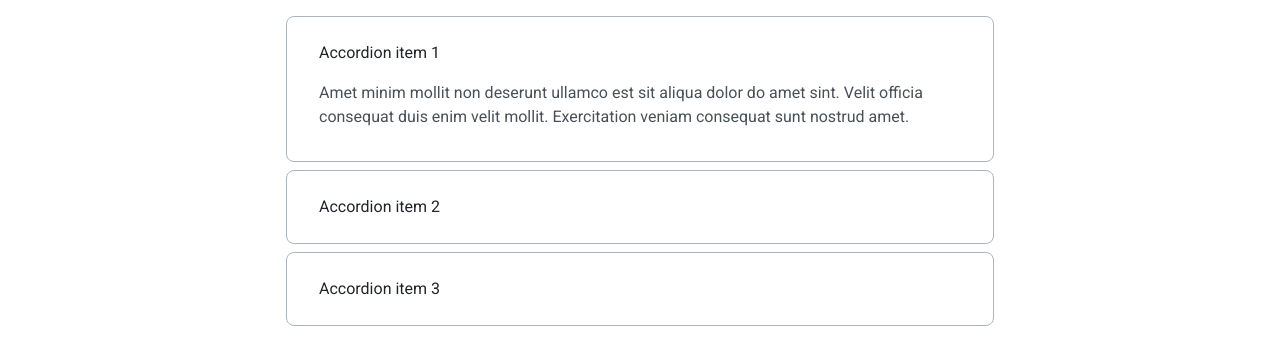
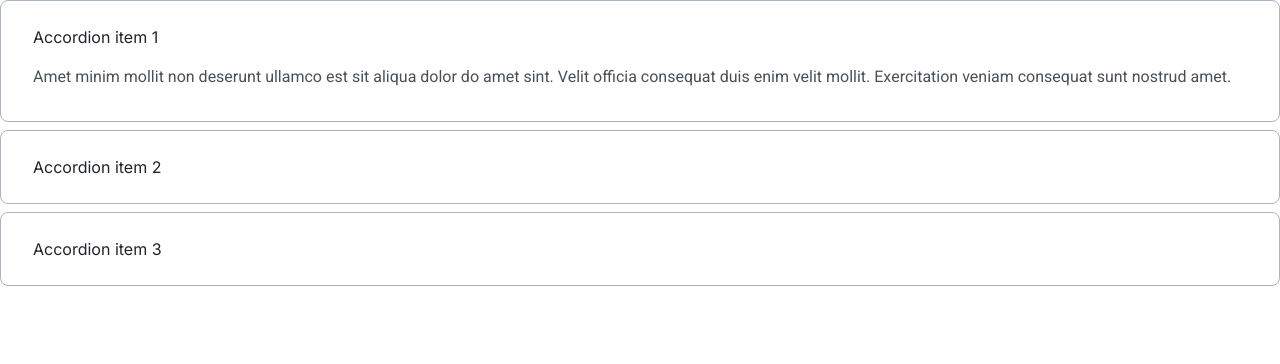
Before and after one commit to js-tasks-ru/htmlcss-20250522_vadimbariev, a website: page 03-lection1/02-accordion/index.html in a window 1280 px wide. Drawn offline with Linux system fonts and the light colour scheme.

Commit message:
Correction of remarks

```diff
--- a/03-lection1/02-accordion/accordion.css
+++ b/03-lection1/02-accordion/accordion.css
@@ -1,13 +1,7 @@
-.accordion {
-    max-width: calc(var(--unit) * 185);
-    padding: calc(var(--unit) * 4);
-    margin: 0 auto;
-}
-
 .accordion__item {
     border: 1px solid var(--grey-3);
     border-radius: 8px;
-    padding: calc(var(--unit) * 6) 0 calc(var(--unit) * 6) calc(var(--unit) * 8);
+    padding: calc(var(--unit) * 6) calc(var(--unit) * 8);
     margin-bottom: calc(var(--unit) * 2);
     color: var(--black);
 }
@@ -24,6 +18,7 @@
     display: flex;
     justify-content: space-between;
     align-items: center;
+    font-family: var(--font-inter);
     font-weight: var(--font-weight-regular);
     font-size: var(--font-size-text-m);
     line-height: var(--line-height-l);
--- a/assets/css/main.css
+++ b/assets/css/main.css
@@ -31,6 +31,15 @@
     --font-weight-semibold: 600;
     --font-weight-bold: 700;
 
+    /* fonts */
+    --font-roboto: 'Roboto', sans-serif;
+    --font-inter: 'Inter', sans-serif;
+
+    /* font-style */
+    --font-style-normal: normal;
+    --font-style-italic: italic;
+    --font-style-oblique: oblique;
+
     /* line-height */
     --line-height-xs: 1.2;
     --line-height-s: 1.3;
@@ -48,5 +57,5 @@
 }
 
 * {
-    font-family: 'Roboto', sans-serif;
+    font-family: var(--font-roboto);
 }
--- a/assets/fonts/fonts.css
+++ b/assets/fonts/fonts.css
@@ -1 +1,2 @@
 @import url('https://fonts.googleapis.com/css2?family=Roboto:ital,wght@0,100;0,300;0,400;0,500;0,700;0,900;1,100;1,300;1,400;1,500;1,700;1,900&display=swap');
+@import url('https://fonts.googleapis.com/css2?family=Inter:ital,opsz,wght@0,14..32,100..900;1,14..32,100..900&display=swap');
```
